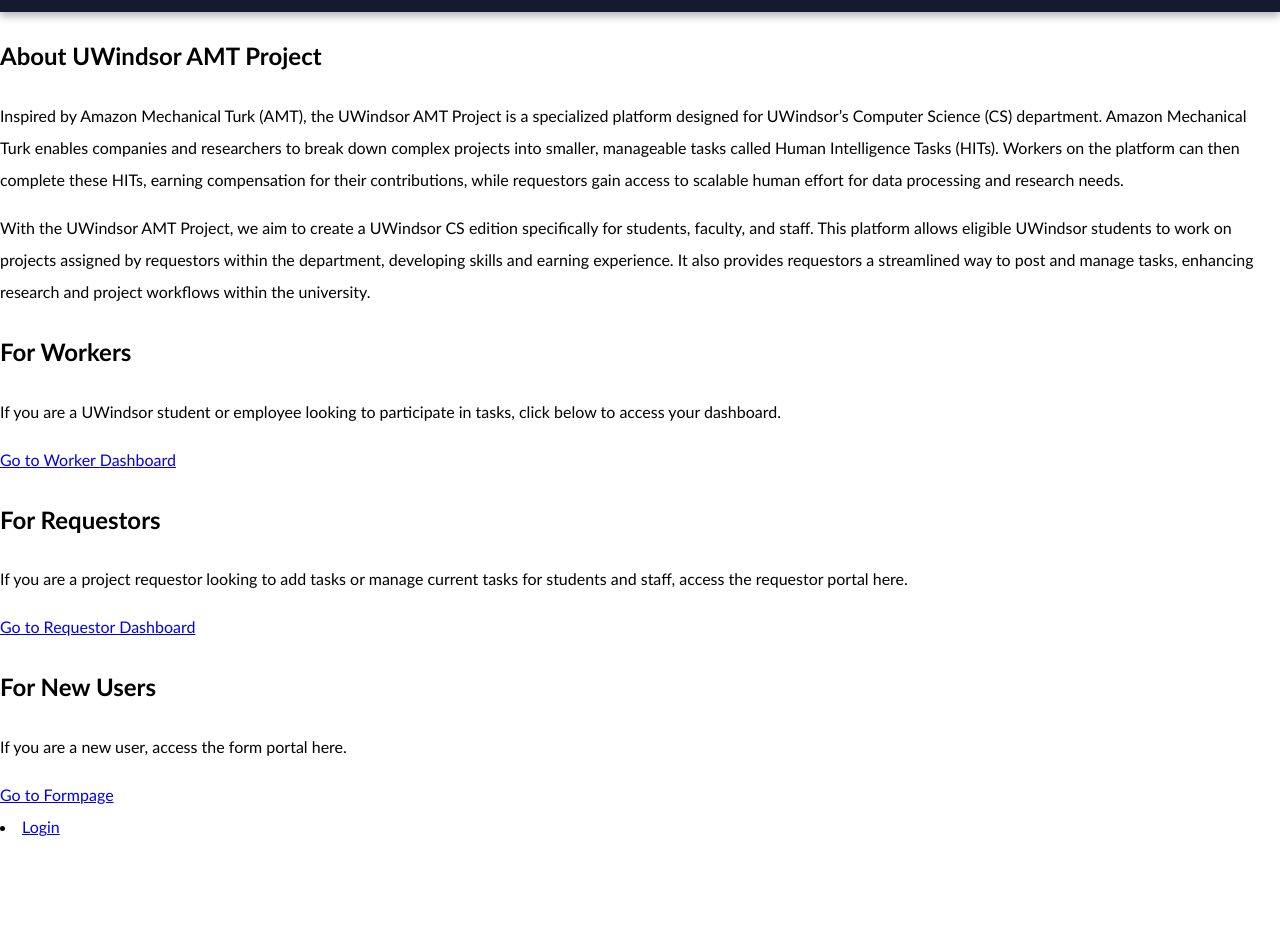
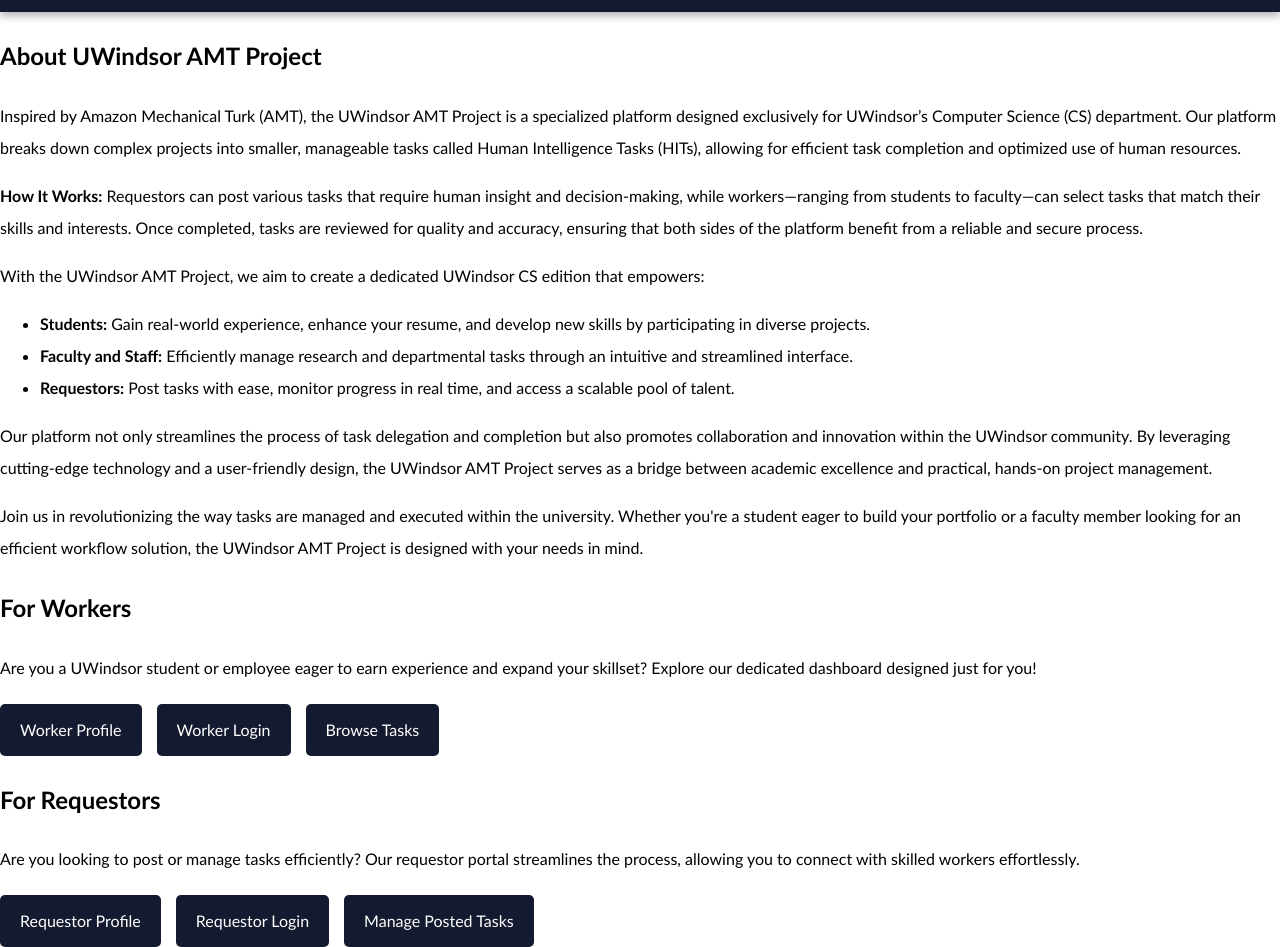
Before and after one commit to raajKainth/turk, a website: page public/home.html in a window 1280 px wide. Shown: the part 66-1013 px from the top of the page. Before the commit the page ends 909 px from the top, so only its background shows below. Drawn offline with Linux system fonts and the light colour scheme.

Commit message:
Your descriptive commit message

```diff
--- a/public/home.html
+++ b/public/home.html
@@ -11,7 +11,7 @@
     <!-- Navbar -->
     <nav class="navbar">
       <div class="logo">
-        <img src="../assets/css-logo-shield.webp" alt="Logo" />
+        <img src="/assets/css-logo-shield.webp" alt="Logo" />
       </div>
       <ul class="nav-links">
         <!-- Regular Link -->
@@ -47,37 +47,55 @@
     <!-- About Section -->
     <section id="about" class="section">
       <h2>About UWindsor AMT Project</h2>
-      <p>Inspired by Amazon Mechanical Turk (AMT), the UWindsor AMT Project is a specialized platform designed for UWindsor’s Computer Science (CS) department. Amazon Mechanical Turk enables companies and researchers to break down complex projects into smaller, manageable tasks called Human Intelligence Tasks (HITs). Workers on the platform can then complete these HITs, earning compensation for their contributions, while requestors gain access to scalable human effort for data processing and research needs.</p>
-      <p>With the UWindsor AMT Project, we aim to create a UWindsor CS edition specifically for students, faculty, and staff. This platform allows eligible UWindsor students to work on projects assigned by requestors within the department, developing skills and earning experience. It also provides requestors a streamlined way to post and manage tasks, enhancing research and project workflows within the university.</p>
+      <p>
+        Inspired by Amazon Mechanical Turk (AMT), the UWindsor AMT Project is a specialized platform designed exclusively for UWindsor’s Computer Science (CS) department. Our platform breaks down complex projects into smaller, manageable tasks called Human Intelligence Tasks (HITs), allowing for efficient task completion and optimized use of human resources.
+      </p>
+      <p>
+        <strong>How It Works:</strong> Requestors can post various tasks that require human insight and decision-making, while workers—ranging from students to faculty—can select tasks that match their skills and interests. Once completed, tasks are reviewed for quality and accuracy, ensuring that both sides of the platform benefit from a reliable and secure process.
+      </p>
+      <p>
+        With the UWindsor AMT Project, we aim to create a dedicated UWindsor CS edition that empowers:
+      </p>
+      <ul>
+        <li><strong>Students:</strong> Gain real-world experience, enhance your resume, and develop new skills by participating in diverse projects.</li>
+        <li><strong>Faculty and Staff:</strong> Efficiently manage research and departmental tasks through an intuitive and streamlined interface.</li>
+        <li><strong>Requestors:</strong> Post tasks with ease, monitor progress in real time, and access a scalable pool of talent.</li>
+      </ul>
+      <p>
+        Our platform not only streamlines the process of task delegation and completion but also promotes collaboration and innovation within the UWindsor community. By leveraging cutting-edge technology and a user-friendly design, the UWindsor AMT Project serves as a bridge between academic excellence and practical, hands-on project management.
+      </p>
+      <p>
+        Join us in revolutionizing the way tasks are managed and executed within the university. Whether you're a student eager to build your portfolio or a faculty member looking for an efficient workflow solution, the UWindsor AMT Project is designed with your needs in mind.
+      </p>
     </section>
 
+
+    <!-- Worker Section -->
    <!-- Worker Section -->
 <section id="worker" class="section">
   <h2>For Workers</h2>
-      <p>If you are a UWindsor student or employee looking to participate in tasks, click below to access your dashboard.</p>
-      <a href="Workerpage.html" class="button">Go to Worker Dashboard</a>
+  <p>
+    Are you a UWindsor student or employee eager to earn experience and expand your skillset? Explore our dedicated dashboard designed just for you!
+  </p>
+  <div class="button-group">
+    <a href="profile.html" class="button">Worker Profile</a>
+    <a href="login.html" class="button">Worker Login</a>
+    <a href="task.html" class="button">Browse Tasks</a>
+  </div>
 </section>
 
 <!-- Requestor Section -->
 <section id="requestor" class="section">
   <h2>For Requestors</h2>
-      <p>If you are a project requestor looking to add tasks or manage current tasks for students and staff, access the requestor portal here.</p>
-      <a href="Requestorpage.html" class="button">Go to Requestor Dashboard</a>
+  <p>
+    Are you looking to post or manage tasks efficiently? Our requestor portal streamlines the process, allowing you to connect with skilled workers effortlessly.
+  </p>
+  <div class="button-group">
+    <a href="requestorprofile.html" class="button">Requestor Profile</a>
+    <a href="requestorlogin.html" class="button">Requestor Login</a>
+    <a href="task.html" class="button">Manage Posted Tasks</a>
+  </div>
 </section>
-
-    <!-- New User Section -->
-    <section id="new-user" class="section">
-      <h2>For New Users</h2>
-      <p>If you are a new user, access the form portal here.</p>
-      <a href="Formpage.html" class="button">Go to Formpage</a>
-    </section>
-  </div>
-
-
-   <!-- Brand New User Section -->
-  <div>
-    <li><a href="login.html">Login</a></li>
-  </div>
 
 
 </body>
--- a/public/styles.css
+++ b/public/styles.css
@@ -141,3 +141,44 @@
   .logout-btn:hover {
       background-color: #c9302c;
     }
+
+    /* Button Group Styling */
+.button-group {
+  display: flex;
+  flex-wrap: wrap;
+  gap: 15px;           /* Space between buttons */
+  margin-top: 20px;     /* Top margin for spacing from preceding content */
+}
+
+/* Button Styling */
+.button {
+  display: inline-block;
+  background-color: #141a2f;;  /* Primary button color */
+  color: #fff;                /* Button text color */
+  padding: 10px 20px;         /* Vertical and horizontal padding */
+  text-decoration: none;      /* Remove underline from links */
+  border: none;               /* Remove default border */
+  border-radius: 5px;         /* Rounded corners */
+  font-size: 1rem;            /* Standard font size */
+  font-weight: 500;           /* Medium font weight */
+  text-align: center;         /* Center text horizontally */
+  transition: background-color 0.3s ease, transform 0.3s ease;  /* Smooth transitions */
+}
+
+/* Hover State */
+.button:hover {
+  background-color: #141a2f;;  /* Darker shade on hover */
+  transform: translateY(-2px);  /* Slight lift effect */
+}
+
+/* Active/Pressed State */
+.button:active {
+  background-color: #141a2f;;  /* Even darker shade when pressed */
+  transform: translateY(0);   /* Remove lift effect */
+}
+
+/* Optional: Focus Outline for Accessibility */
+.button:focus {
+  outline: 2px solid #141a2f;;
+  outline-offset: 2px;
+}
```
Also changed, not shown: public/applied.html (+1 -1 lines), public/google.html (deleted, +0 -43 lines), public/login.html (+1 -1 lines), public/postedtask.html (+1 -1 lines), public/profile.html (+56 -12 lines), public/register.html (+1 -1 lines), public/requestorPage.html (+1 -1 lines), public/requestorlogin.html (+1 -1 lines), public/requestorprofile.html (+1 -1 lines), public/requestorregister.html (+1 -1 lines), public/task.html (+1 -1 lines), public/work.html (+1 -1 lines), public/workerPage.html (+1 -1 lines). Lines whose indentation alone changed are shown as unchanged.
